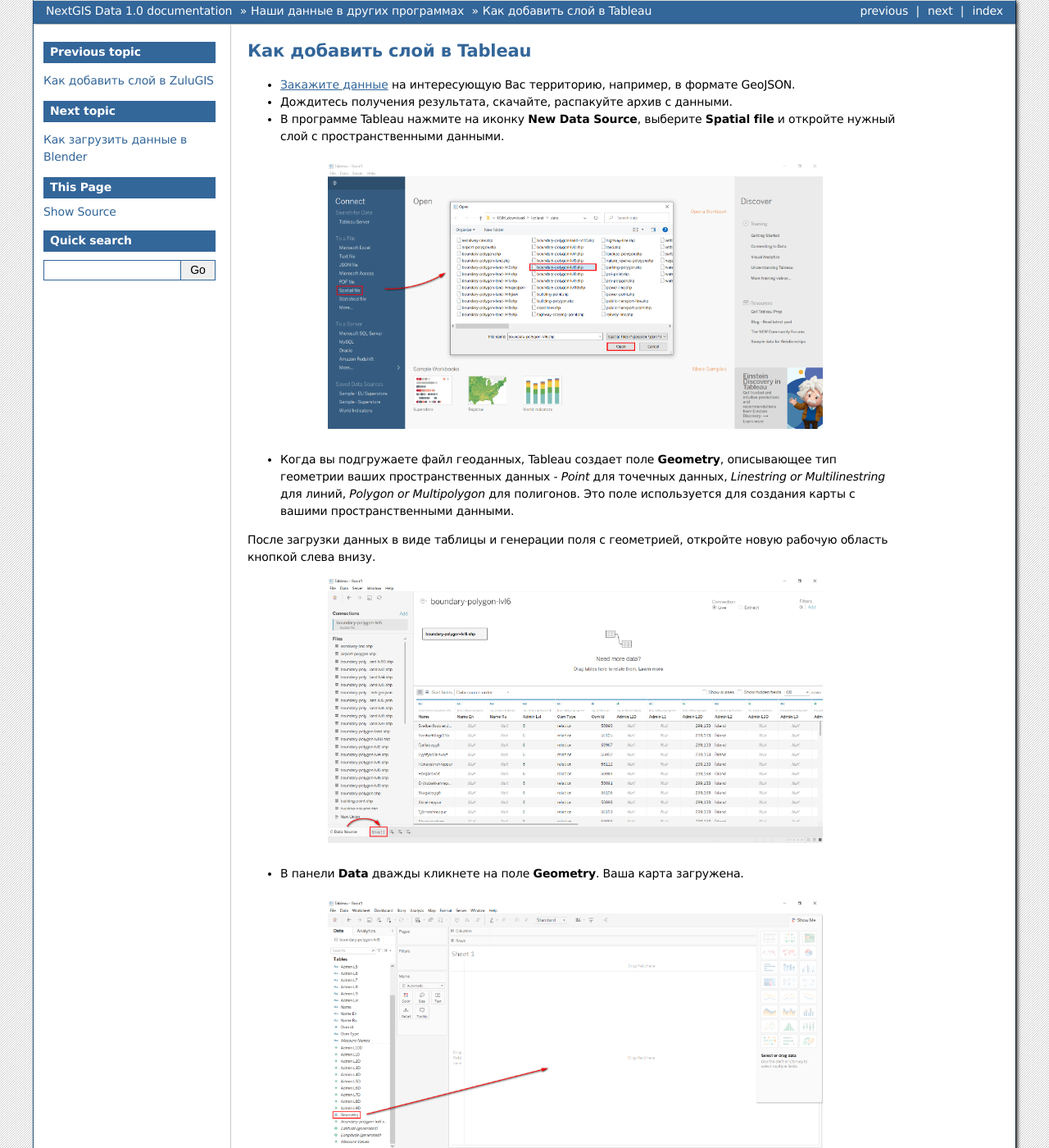
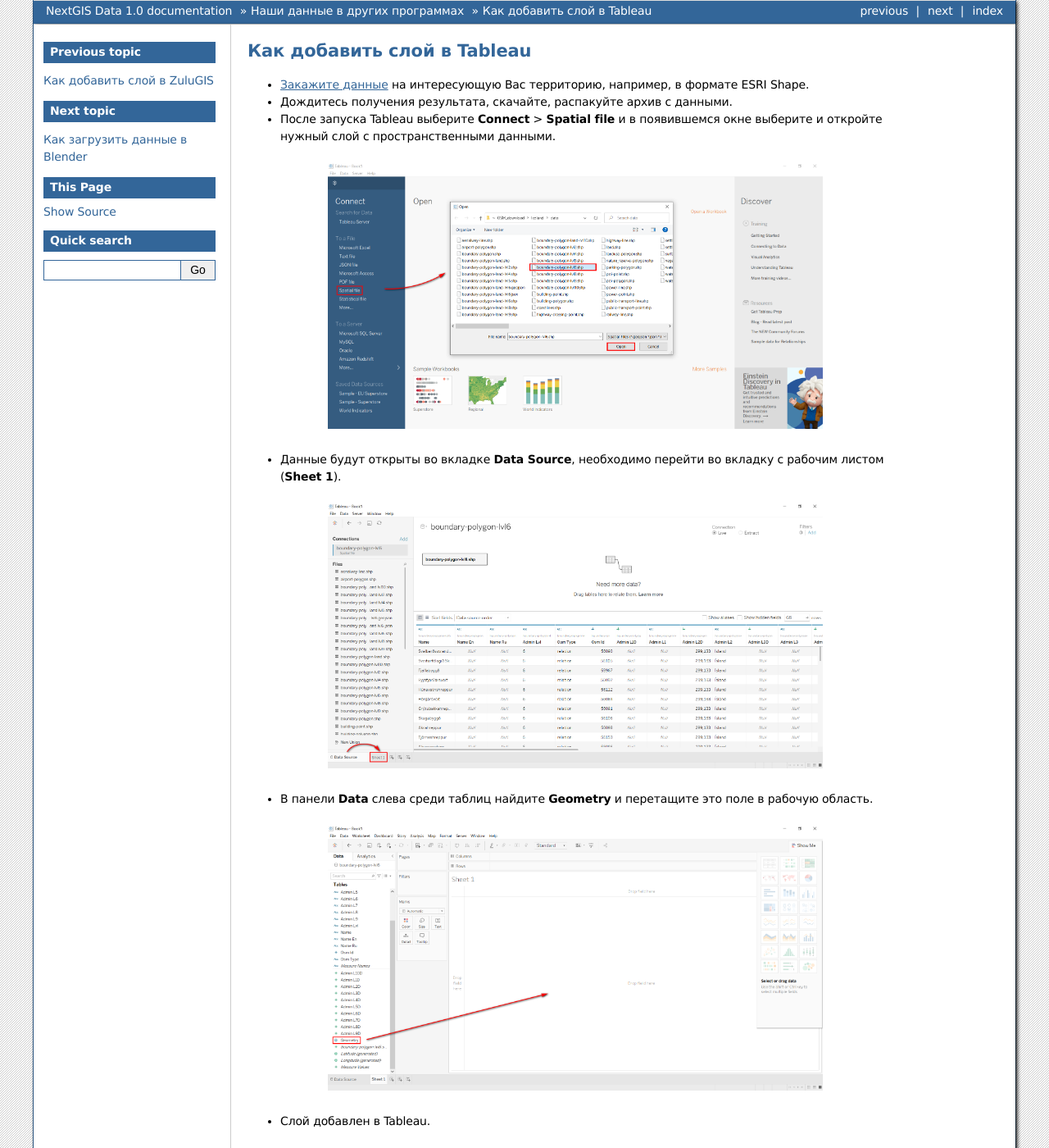
Before and after one commit to nextgis/docs_data, a Sphinx documentation site: the page built from source/tableau.rst, in a window 1280 px wide and 1400 px high. Shown: the whole window at 82% size. Built offline with Sphinx 7.4.7, drawn with Linux system fonts in a browser that asks for light colours; formulas are drawn with MathJax 3; pages that are not in the unit, such as notebooks, are missing from menus.

Commit message:
Update tableau.rst

```diff
--- a/source/tableau.rst
+++ b/source/tableau.rst
@@ -3,27 +3,32 @@
 Как добавить слой в Tableau
 ===========================
 
-* `Закажите данные <https://data.nextgis.com/ru/>`_ на интересующую Вас территорию, например, в формате GeoJSON.
+* `Закажите данные <https://data.nextgis.com/ru/>`_ на интересующую Вас территорию, например, в формате ESRI Shape.
 * Дождитесь получения результата, скачайте, распакуйте архив с данными.
-* В программе Tableau нажмите на иконку **New Data Source**, выберите **Spatial file** и откройте нужный слой с пространственными данными.
+* После запуска Tableau выберите **Connect** > **Spatial file** и в появившемся окне выберите и откройте нужный слой с пространственными данными.
 
 .. figure:: _static/tableau1.png
    :name: tableau1
    :align: center
    :width: 16cm
 
-* Когда вы подгружаете файл геоданных, Tableau создает поле **Geometry**, описывающее тип геометрии ваших пространственных данных - *Point* для точечных данных, *Linestring or Multilinestring* для линий, *Polygon or Multipolygon* для полигонов. Это поле используется для создания карты с вашими пространственными данными.
-После загрузки данных в виде таблицы и генерации поля с геометрией, откройте новую рабочую область кнопкой слева внизу.
-
+* Данные будут открыты во вкладке **Data Source**, необходимо перейти во вкладку с рабочим листом (**Sheet 1**).
 
 .. figure:: _static/tableau2.png
    :name: tableau2
    :align: center
    :width: 16cm
 
-* В панели **Data** дважды кликнете на поле **Geometry**. Ваша карта загружена.
+* В панели **Data** слева среди таблиц найдите **Geometry** и перетащите это поле в рабочую область.
 
 .. figure:: _static/tableau3.png
    :name: tableau3
    :align: center
    :width: 16cm
+
+* Слой добавлен в Tableau.
+
+.. figure:: _static/tableau4.png
+   :name: tableau4
+   :align: center
+   :width: 16cm
```
